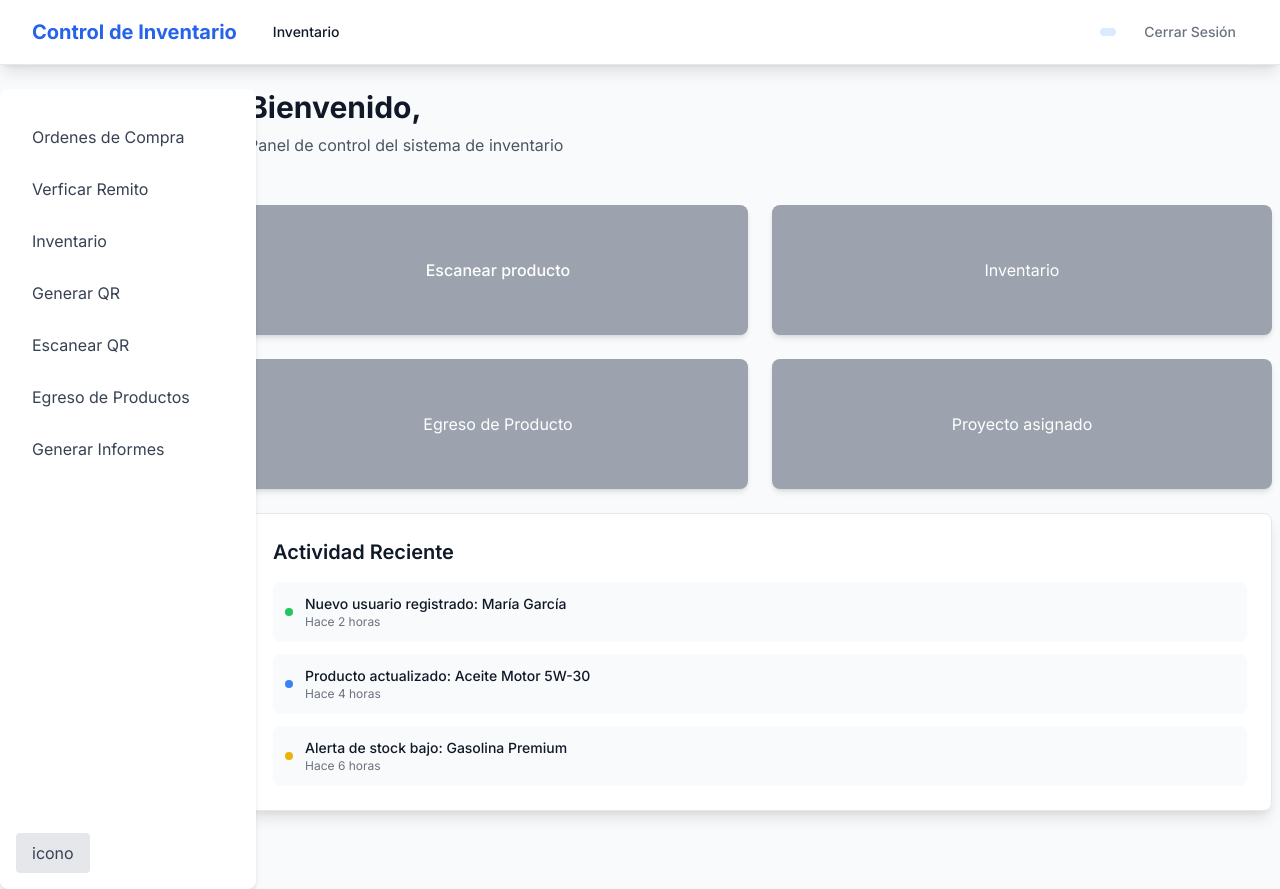
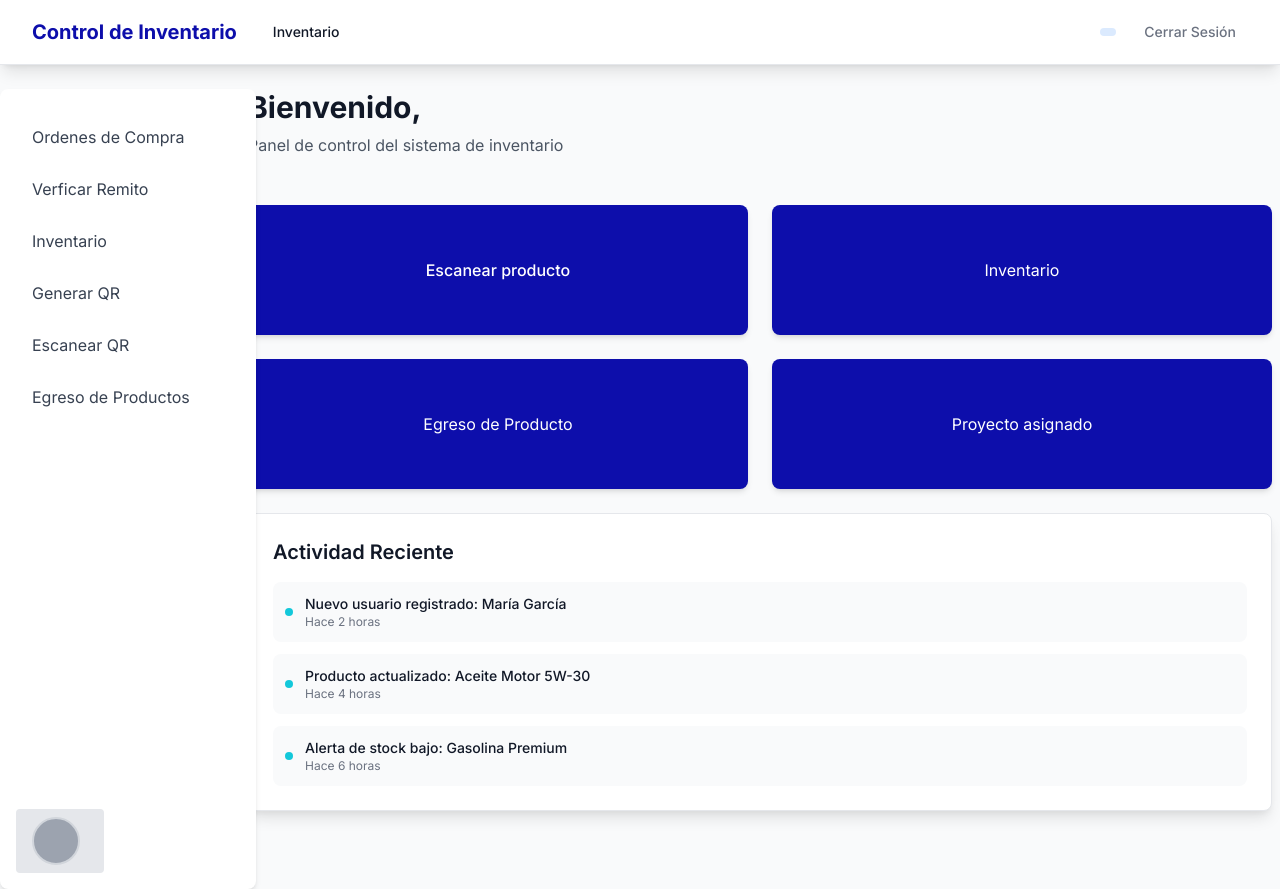
Before and after one commit to katherine-j-c-s/control_inventario_tesis, a Next.js app in the folder frontend/: page /dashboard in a window 1280 px wide. Built offline with nearby package versions, Linux system fonts and the light colour scheme; sample sign-in values are in the browser's storage.

Commit message:
change colors to those in the chosen color palette.

```diff
--- a/frontend/src/app/admin/users/page.js
+++ b/frontend/src/app/admin/users/page.js
@@ -6,6 +6,7 @@ import { AuthProvider, useAuth } from '@/hooks/useAuth';
 import { userAPI } from '@/lib/api';
 import Layout from '@/components/layouts/Layout';
 import { useRouter } from 'next/navigation';
+import ProfileImage from '@/components/ProfileImage';
 
 function UsersAdminContent() {
   const { user, isAdmin } = useAuth();
@@ -190,13 +191,7 @@ function UsersAdminContent() {
                     >
                       <td className="px-6 py-4 whitespace-nowrap">
                         <div className="flex items-center">
-                          {userData.foto && (
-                            <img
-                              className="h-10 w-10 rounded-full object-cover"
-                              src={`${process.env.NEXT_PUBLIC_API_URL?.replace('/api', '')}/uploads/${userData.foto}`}
-                              alt=""
-                            />
-                          )}
+                          <ProfileImage user={userData} size="lg" className="mr-4" />
                           <div className={userData.foto ? "ml-4" : ""}>
                             <div className="text-sm font-medium text-gray-900">
                               {userData.nombre} {userData.apellido}
--- a/frontend/src/app/dashboard/page.js
+++ b/frontend/src/app/dashboard/page.js
@@ -92,26 +92,26 @@ function DashboardContent() {
 
         {/* // Quick Actions */}
         <div className="grid grid-cols-1 lg:grid-cols-2 gap-6 text-white">
-          <div className=" bg-gray-400 p-4 border-10 shadow-md flex flex-row rounded-lg justify-center items-center gap-4 ">
+          <div className=" bg-[#0D0EAB] hover:bg-primary-700 p-4 border-10 shadow-md flex flex-row rounded-lg justify-center items-center gap-4 ">
             <QrScanComponent />
           </div>
           {/* <div className=" bg-gray-400 p-4 border-10 shadow-md flex flex-row rounded-lg justify-center items-center gap-4 h-[130px]"> */}
           <Link
             href="/inventory" // 👈 ojo con la ruta, probablemente no necesites "../"
-            className="w-full cursor-pointer bg-gray-400 p-4 border-10 shadow-md flex flex-row rounded-lg justify-center items-center gap-4 h-[130px]"
+            className="w-full cursor-pointer bg-[#0D0EAB] hover:bg-primary-700 p-4 border-10 shadow-md flex flex-row rounded-lg justify-center items-center gap-4 h-[130px]"
           >
             Inventario
           </Link>
 
           <Link
             href="/egreso"
-            className="w-full cursor-pointer bg-gray-400 p-4 border-10 shadow-md flex flex-row rounded-lg justify-center items-center gap-4 h-[130px]"
+            className="w-full cursor-pointer  bg-[#0D0EAB] hover:bg-primary-700 text-white p-4 border-10 shadow-md flex flex-row rounded-lg justify-center items-center gap-4 h-[130px]"
           >
             Egreso de Producto
           </Link>
           <Link
             href="/egreso"
-            className="w-full cursor-pointer bg-gray-400 p-4 border-10 shadow-md flex flex-row rounded-lg justify-center items-center gap-4 h-[130px]"
+            className="w-full cursor-pointer bg-[#0D0EAB] hover:bg-primary-700 p-4 border-10 shadow-md flex flex-row rounded-lg justify-center items-center gap-4 h-[130px]"
           >
             Proyecto asignado
           </Link>
@@ -131,7 +131,7 @@ function DashboardContent() {
 
           <div className="space-y-3">
             <div className="flex items-center p-3 bg-gray-50 rounded-lg">
-              <div className="w-2 h-2 bg-green-500 rounded-full mr-3"></div>
+              <div className="w-2 h-2 bg-[#13C8DA] rounded-full mr-3"></div>
               <div className="flex-1">
                 <p className="text-sm font-medium text-gray-900">
                   Nuevo usuario registrado: María García
@@ -141,7 +141,7 @@ function DashboardContent() {
             </div>
 
             <div className="flex items-center p-3 bg-gray-50 rounded-lg">
-              <div className="w-2 h-2 bg-blue-500 rounded-full mr-3"></div>
+              <div className="w-2 h-2 bg-[#13C8DA] rounded-full mr-3"></div>
               <div className="flex-1">
                 <p className="text-sm font-medium text-gray-900">
                   Producto actualizado: Aceite Motor 5W-30
@@ -151,7 +151,7 @@ function DashboardContent() {
             </div>
 
             <div className="flex items-center p-3 bg-gray-50 rounded-lg">
-              <div className="w-2 h-2 bg-yellow-500 rounded-full mr-3"></div>
+              <div className="w-2 h-2 bg-[#13C8DA] rounded-full mr-3"></div>
               <div className="flex-1">
                 <p className="text-sm font-medium text-gray-900">
                   Alerta de stock bajo: Gasolina Premium
--- a/frontend/src/app/inventory/page.js
+++ b/frontend/src/app/inventory/page.js
@@ -157,7 +157,7 @@ function InventoryContent() {
 
           <button
             onClick={() => setShowAddModal(true)}
-            className="btn-primary"
+            className="bg-[#0D0EAB] text-white px-4 py-2 rounded-md"
           >
             + Agregar Producto
           </button>
@@ -185,11 +185,11 @@ function InventoryContent() {
               <select
                 value={selectedCategory}
                 onChange={(e) => setSelectedCategory(e.target.value)}
-                className="input-field"
+                className=" w-full md:w-auto rounded-md border-2 border-gray-300  "
               >
                 {categories.map(category => (
                   <option key={category} value={category}>
-                    {category === 'all' ? 'Todas las categorías' : category}
+                    {category === 'all' ? 'Todas las Categorías' : category}
                   </option>
                 ))}
               </select>
--- /dev/null
+++ b/frontend/src/components/ProfileImage.js
@@ -0,0 +1,43 @@
+import React, { useState } from 'react';
+
+const ProfileImage = ({ user, size = 'md', className = '' }) => {
+  const [imageError, setImageError] = useState(false);
+
+  const sizeClasses = {
+    sm: 'w-6 h-6 text-xs',
+    md: 'w-8 h-8 text-sm',
+    lg: 'w-12 h-12 text-base',
+    xl: 'w-16 h-16 text-lg'
+  };
+
+  const currentSizeClass = sizeClasses[size] || sizeClasses.md;
+
+  const handleImageError = () => {
+    setImageError(true);
+  };
+
+  const getInitials = () => {
+    const firstName = user?.nombre?.charAt(0)?.toUpperCase() || '';
+    const lastName = user?.apellido?.charAt(0)?.toUpperCase() || '';
+    return `${firstName}${lastName}`;
+  };
+
+  if (!user?.foto || imageError) {
+    return (
+      <div className={`${currentSizeClass} rounded-full bg-gray-400 flex items-center justify-center text-white font-semibold border-2 border-gray-300 ${className}`}>
+        {getInitials()}
+      </div>
+    );
+  }
+
+  return (
+    <img
+      src={`${process.env.NEXT_PUBLIC_API_URL?.replace('/api', '')}/uploads/${user.foto}`}
+      alt="Foto de perfil"
+      className={`${currentSizeClass} rounded-full object-cover border-2 border-gray-300 ${className}`}
+      onError={handleImageError}
+    />
+  );
+};
+
+export default ProfileImage;
--- a/frontend/src/components/layouts/Layout.js
+++ b/frontend/src/components/layouts/Layout.js
@@ -2,7 +2,8 @@ import { useAuth } from "@/hooks/useAuth";
 import Link from "next/link";
 import { useRouter } from "next/navigation";
 import { motion } from "framer-motion";
-import {SideMenu, sideMenu} from "../sideMenu"
+import {SideMenu, sideMenu} from "../sideMenu";
+import ProfileImage from "../ProfileImage";
 
 
 export default function Layout({ children }) {
@@ -22,11 +23,11 @@ export default function Layout({ children }) {
     <div className="min-h-screen bg-gray-50">
       {/* Navigation */}
       <nav className="bg-white shadow-lg border-b border-gray-200">
-        <div className="max-w-7xl mx-auto px-4 sm:px-6 lg:px-8">
+        <div className="max-w-7xl mx-auto  sm:px-6 lg:px-8">
           <div className="flex justify-between h-16">
             <div className="flex items-center">
               <Link href="/dashboard" className="flex-shrink-0">
-                <h1 className="text-xl font-bold text-primary-600">
+                <h1 className="text-xl font-bold text-[#0D0EAB]">
                   Control de Inventario
                 </h1>
               </Link>
@@ -51,7 +52,7 @@ export default function Layout({ children }) {
 
                 <Link
                   href="/inventory"
-                  className="text-gray-900 hover:text-primary-600 px-3 py-2 rounded-md text-sm font-medium transition-colors"
+                  className="text-gray-900 hover:text-[#0D0EAB] px-3 py-2 rounded-md text-sm font-medium transition-colors"
                 >
                   Inventario
                 </Link>
@@ -60,23 +61,14 @@ export default function Layout({ children }) {
 
             <div className="flex items-center space-x-4">
               <div className="flex items-center space-x-2">
-                {user.foto && (
-                  <img
-                    src={`${process.env.NEXT_PUBLIC_API_URL?.replace(
-                      "/api",
-                      ""
-                    )}/uploads/${user.foto}`}
-                    alt="Foto de perfil"
-                    className="h-8 w-8 rounded-full object-cover"
-                  />
-                )}
+                {/* <ProfileImage user={user} size="md" /> */}
                 <Link
                   href="/profile"
-                  className="text-sm font-medium text-gray-700 hover:bg-gray-300 rounded-md px-2 py-2"
+                  className="text-sm font-medium text-gray-500 hover:text-gray-700 rounded-md px-2 py-2"
                 >
                   {user.nombre} {user.apellido}
                 </Link>
-                <span className="text-xs bg-primary-100 text-primary-800 px-2 py-1 rounded-full">
+                <span className="text-xs bg-primary-100 text-[#0D0EAB] px-2 py-1 rounded-full">
                   {user.puesto_laboral}
                 </span>
               </div>
--- a/frontend/src/components/sideMenu.js
+++ b/frontend/src/components/sideMenu.js
@@ -3,6 +3,8 @@ import { useAuth } from "@/hooks/useAuth";
 import React from "react";
 import Link from "next/link";
 import LinkGlobal from "./LinkGlobal";
+import { PersonStanding } from "lucide-react";
+import ProfileImage from "./ProfileImage";
 
 export const SideMenu = () => {
   const { user, isAdmin } = useAuth();
@@ -18,20 +20,22 @@ export const SideMenu = () => {
       {isAdmin() && (
         <>
           <LinkGlobal href="/admin/users" text="Administrar Usuarios" />
+          <LinkGlobal href="/informes" text=" Generar Informes" />
+
         </>
       )}
       <LinkGlobal href="/generarQr" text="Generar QR" />
       <LinkGlobal href="/EscanearQr" text="Escanear QR" />
       <LinkGlobal href="/egreso-porductos" text="Egreso de Productos" />
-      <LinkGlobal href="/informes" text=" Generar Informes" />
 
       {/* //perfil usuario  */}
       <div className="flex absolute bottom-0 mb-4 w-full">
         <Link
           href="/profile"
-          className="block px-4 py-2 text-gray-700 hover:bg-[#13C8DA] rounded mt-3 bg-gray-200 "
+          className="block px-4 py-2 text-gray-700 hover:bg-gray-300 rounded mt-3 bg-gray-200  flex flex-row items-center"
         >
-          icono {user.nombre} {user.apellido}
+          <ProfileImage user={user} size="lg" />
+          <span className="ml-2">{user?.nombre} {user?.apellido}</span>
         </Link>
       </div>
     </div>
```
Also changed, not shown: frontend/src/app/profile/formProfile.js (+12 -5 lines).
